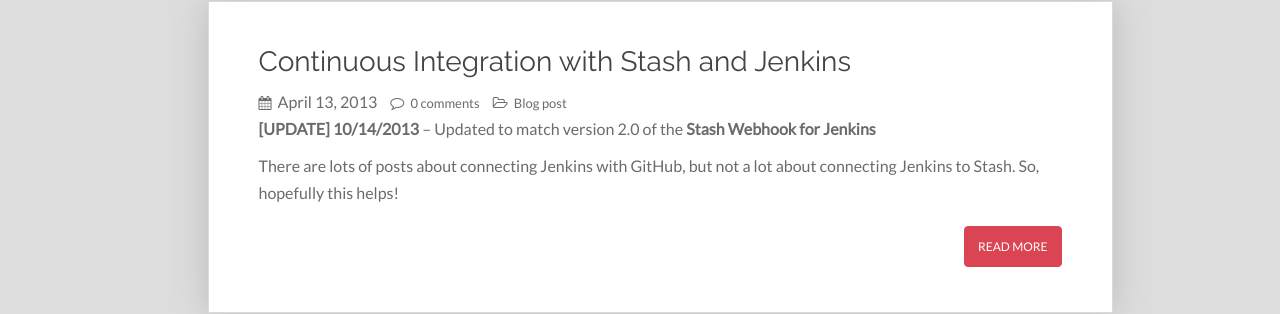
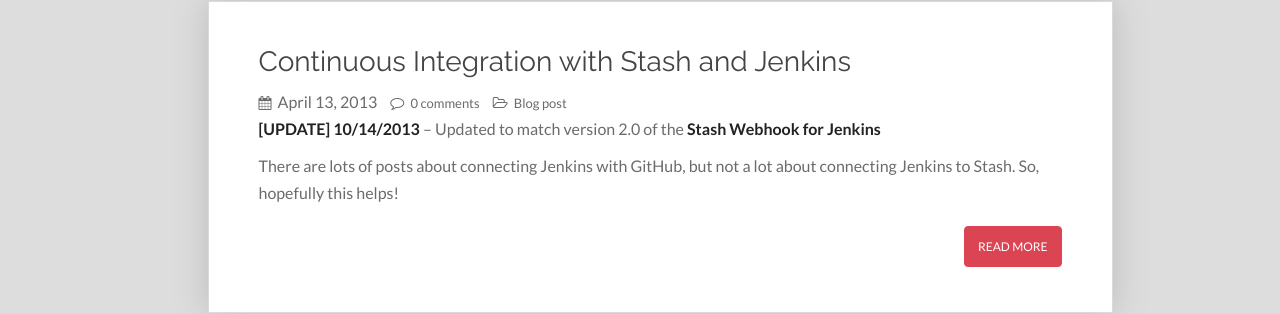
Before and after one commit to mikesir87/blog.mikesir87.io, a Jekyll site: the page built from tags/stash/index.html, in a window 1280 px wide. Shown: the part 176-490 px from the top of the page. Built offline with Jekyll 4.4.1, drawn with Linux system fonts in a browser that asks for light colours; nearby versions of some CDN libraries; comment, search, counter and statistics services are not loaded.

Commit message:
Bold text is now darker to give it more contrast

```diff
--- a/_layouts/default.html
+++ b/_layouts/default.html
@@ -13,7 +13,7 @@
     <link rel="stylesheet" href="{{ site.baseurl }}/highlight/styles/obsidian.css" />
     <link rel="stylesheet" href="https://maxcdn.bootstrapcdn.com/font-awesome/4.5.0/css/font-awesome.min.css" />
 
-    <link href="https://fonts.googleapis.com/css?family=Lato|Raleway" rel="stylesheet"/>
+    <link href="https://fonts.googleapis.com/css?family=Lato:400,700|Raleway" rel="stylesheet"/>
 
     <link rel="stylesheet" type="text/css" href="{{ site.baseurl }}/style.css" />
     <link rel="alternate" type="application/rss+xml" title="{{ site.name }} - {{ site.description }}" href="{{ site.baseurl }}/feed.xml" />
--- a/style.scss
+++ b/style.scss
@@ -13,6 +13,10 @@
 
 body {
   font-family: Lato, sans-serif;
+}
+
+strong {
+  color: #222;
 }
 
 pre.no-wrap code {
```
